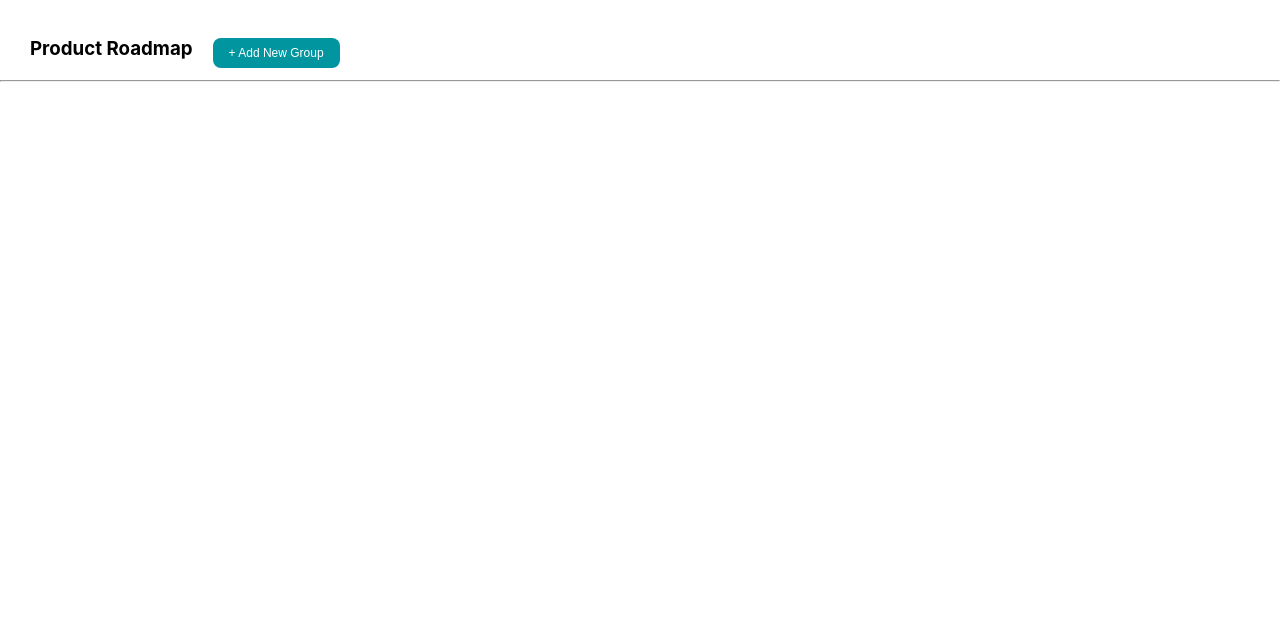
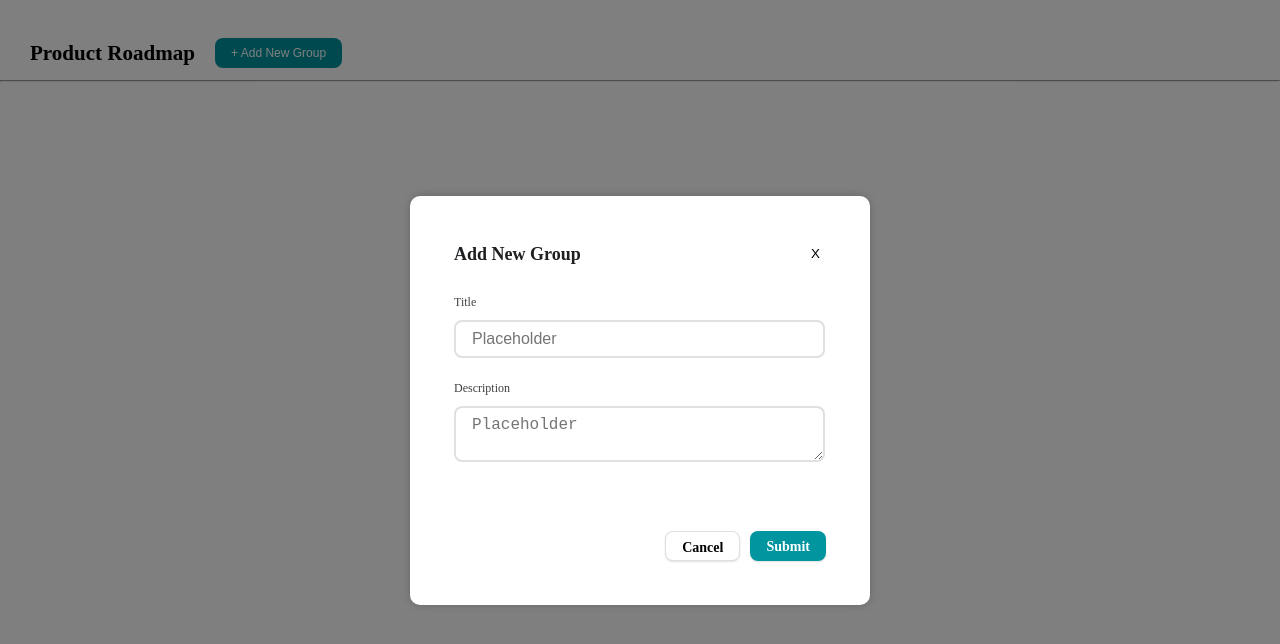
Before and after one commit to Fentiagil/Mini-Project-Kanban-Board, a React (Create React App) app: page / in a window 1280 px wide. Both pictures are taken after a click on the button "+ Add New Group". Shown: the top 644 px of the page. Built offline with nearby package versions, Linux system fonts and the light colour scheme.

Commit message:
menambahkan desain ui modal new group

```diff
--- a/package.json
+++ b/package.json
@@ -10,6 +10,7 @@
     "react": "^18.3.1",
     "react-bootstrap": "^2.10.2",
     "react-dom": "^18.3.1",
+    "react-router-dom": "^6.23.0",
     "react-scripts": "5.0.1",
     "web-vitals": "^2.1.4"
   },
--- a/src/App.css
+++ b/src/App.css
@@ -30,6 +30,12 @@ padding: 10px;
 gap: 10px;
 opacity: 0px;
 -ms-flex-align: center;
+font-family: Nunito Sans;
+font-size: 18px;
+font-weight: 700;
+line-height: 28px;
+text-align: left;
+
 }
 
 .Button{
@@ -37,6 +43,12 @@ padding-top: 30px;
 padding-right: 5px;
 opacity: 0px;
 -ms-flex-align: center;
+font-family: Nunito Sans;
+font-size: 12px;
+font-weight: 700;
+line-height: 20px;
+text-align: center;
+
 }
 
 .btn-newgroup{
@@ -55,3 +67,187 @@ opacity: 0px;
   height: 30px;
 
 }
+
+/* Modal Overlay */
+.modal-overlay {
+  position: fixed;
+  top: 0;
+  left: 0;
+  width: 100%;
+  height: 100%;
+  background-color: rgba(0, 0, 0, 0.5);
+  display: flex;
+  justify-content: center;
+  align-items: center;
+
+}
+
+/* Modal */
+.modal {
+  background-color: white;
+  padding: 20px;
+  border-radius: 10px;
+  box-shadow: 0 0 10px rgba(0, 0, 0, 0.2);
+  width: 420px;
+  height: 369px;
+  top: 939px;
+  left: 7437px;
+  gap: 0px;
+  border-radius: 10px;
+
+}
+
+.modal-header {
+  display: flex;
+  justify-content: space-between;
+  padding: 24px;
+  border-radius: 10px 10px 0px 0px;
+  opacity: 0px;
+  font-size: 18px;
+  gap: 8px;
+  border-radius: 10px 10px 0px 0px;
+  opacity: 0px;
+
+
+}
+
+.judul-modal{
+  margin: 0;
+  font-family: Nunito Sans;
+  font-size: 18px;
+  font-weight: 700;
+  line-height: 28px;
+  text-align: left;
+  color: #1D1F20;
+
+}
+
+.modal-body {
+  margin-bottom: 10px;
+  top: 76px;
+  padding: 0px 24px 0px 24px;
+  gap: 16px;
+  width:420px;
+  height: 205px;
+
+
+}
+
+.modal-footer {
+  display: flex;
+  justify-content: flex-end;
+  top: 289px;
+  padding: 24px ;
+  gap: 10px;
+  border-radius: 0px 0px 10px 10px;
+  opacity: 0px;
+
+}
+
+.btn-cancel{
+  padding: 4px 16px 4px 16px;
+  gap: 4px;
+  border-radius: 8px;
+  opacity: 0px;
+  background-color: white;
+  color: black;
+  text-align: center;
+  text-decoration: none;
+  display: inline-block;
+  font-size: 12px;
+  align-self: center;
+  border: 1px;
+  height: 30px;
+  border-color: #0000001F;
+  border-style: solid;
+  box-shadow: 0px 1px 2px 0px #0000001F;
+  font-family: Nunito Sans;
+  font-size: 14px;
+  font-weight: 700;
+  line-height: 24px;
+  text-align: center;
+
+
+}
+
+.btn-action{
+  padding: 4px 16px 4px 16px;
+  gap: 4px;
+  border-radius: 8px;
+  opacity: 0px;
+  background-color: #01959F;
+  color: white;
+  text-align: center;
+  text-decoration: none;
+  display: inline-block;
+  font-size: 12px;
+  align-self: center;
+  border: 1px;
+  height: 30px;
+  box-shadow: 0px 1px 2px 0px #0000001F;
+  font-family: Nunito Sans;
+  font-size: 14px;
+  font-weight: 700;
+  line-height: 24px;
+  text-align: center;
+
+
+}
+
+/* Close Button */
+.close-btn {
+  background-color: transparent;
+  border: none;
+  cursor: pointer;
+}
+
+/* CSS body form */
+
+.formulir{
+gap: 20px;
+display: flex;
+flex-direction: column;
+
+
+}
+
+.form-label {
+margin-bottom: 0.5rem;
+font-family: Nunito Sans;
+font-size: 12px;
+font-weight: 400;
+line-height: 20px;
+text-align: left;
+color: #404040;
+display: flex;
+align-self: self-start;
+}
+
+.kolom{
+gap: 8px;
+opacity: 0px;
+
+}
+
+.form-control {
+  display: block;
+  font-size: 1rem;
+  color: #495057;
+  background-color: #fff;
+  background-clip: padding-box;
+  padding: 8px 16px 8px 16px;
+  gap: 8px;
+  border-radius: 8px;
+  border: 2px;
+  border: 2px solid #E0E0E0;
+  width: 335px;
+
+}
+
+.form-control:focus {
+  color: #495057;
+  background-color: #fff;
+  border-color: #80bdff;
+  outline: 0;
+  box-shadow: 0 0 0 0.25rem rgba(0, 123, 255, 0.25);
+}
--- a/src/App.js
+++ b/src/App.js
@@ -1,34 +1,16 @@
-
 import './App.css';
 import React from 'react';
+import { BrowserRouter } from 'react-router-dom';
+import HeaderUtama from './routes/HeaderUtama';
 
 function App() {
   return (
     <div className="App">
+      <BrowserRouter>
+        <HeaderUtama/>
+      </BrowserRouter>
+    </div>
 
-      {/* Header */}
-      <header className="App-header">
-        <div className='Header-menu'>
-          <div className="Right-side">
-            <div className="Heading">
-              <h3 className="Header-brand">Product Roadmap</h3>
-            </div>
-            <div className="Button flex-container">
-              <button type="button" className="btn-newgroup">+ Add New Group</button>
-            </div>
-
-          </div>
-
-          <div className="Left-side"></div>
-        </div>
-      </header><hr></hr>
-
-      {/* Body */}
-      <div className="App-body">
-
-      </div>
-
-    </div>
   );
 }
 
--- /dev/null
+++ b/src/routes/HeaderUtama.js
@@ -0,0 +1,65 @@
+import { useState } from 'react';
+import {Button, Placeholder} from 'react-bootstrap';
+import {Form} from 'react-bootstrap';
+import {Modal} from 'react-bootstrap';
+import '../App.css';
+
+function HeaderUtama() {
+  const [show, setShow] = useState(false);
+
+  const handleClose = () => setShow(false);
+  const handleShow = () => setShow(true);
+
+  return (
+    <>
+    <header className="App-header">
+        <div className='Header-menu'>
+          <div className="Right-side">
+            <div className="Heading">
+              <h3 className="Header-brand">Product Roadmap</h3>
+            </div>
+            <div className="Button flex-container">
+              {/* Panggil handleShow saat tombol ditekan */}
+              <button type="button" className="btn-newgroup" onClick={handleShow}>+ Add New Group</button>
+            </div>
+          </div>
+          <div className="Left-side"></div>
+        </div>
+      </header>
+      <hr></hr>
+
+      {/* Modal */}
+      {show && (
+        <div className="modal-overlay">
+          <div className="modal">
+            <div className="modal-header">
+              <h4 className="judul-modal">Add New Group</h4>
+              <button className="close-btn" onClick={handleClose}>X</button>
+            </div>
+            <div className="modal-body">
+              {/* Isi modal di sini */}
+              <form className='formulir'>
+                <div className="kolom">
+                  <label For="title" className="form-label">Title</label>
+                  <input type="text" className="form-control" id="title" required placeholder='Placeholder'/>
+                </div>
+                <div className="kolom">
+                  <label For="desc" className="form-label">Description</label>
+                  <textarea className="form-control" id="desc" required placeholder='Placeholder'></textarea>
+                </div>
+              </form>
+            </div>
+            <div className="modal-footer">
+              <button className="btn-cancel" onClick={handleClose}>Cancel</button>
+              <button className="btn-action" onClick={handleClose}>Submit</button>
+            </div>
+          </div>
+        </div>
+      )}
+
+
+    </>
+  );
+}
+
+export default HeaderUtama;
```
Also changed, not shown: 1 other file (tests, documents, lock files or other folders).
